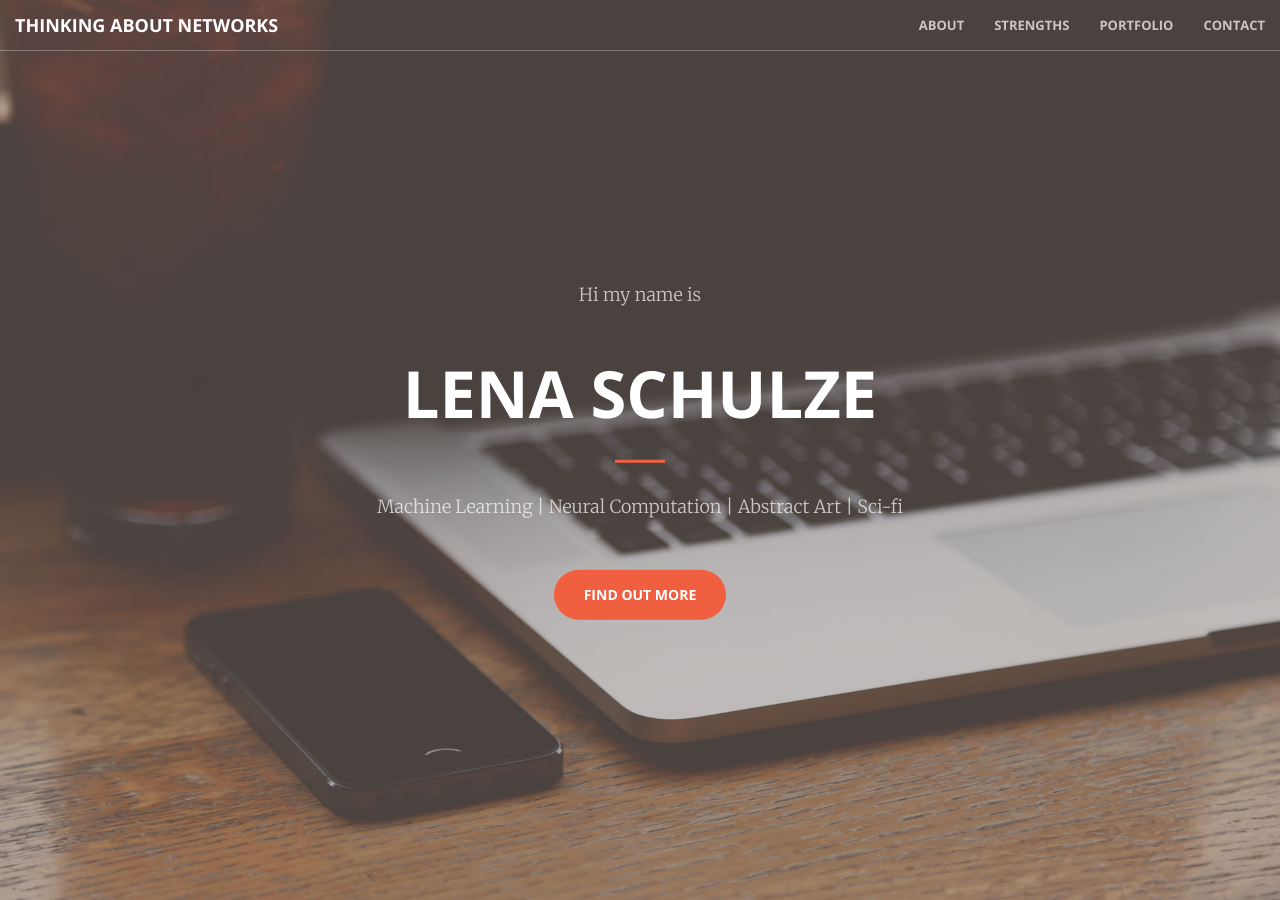
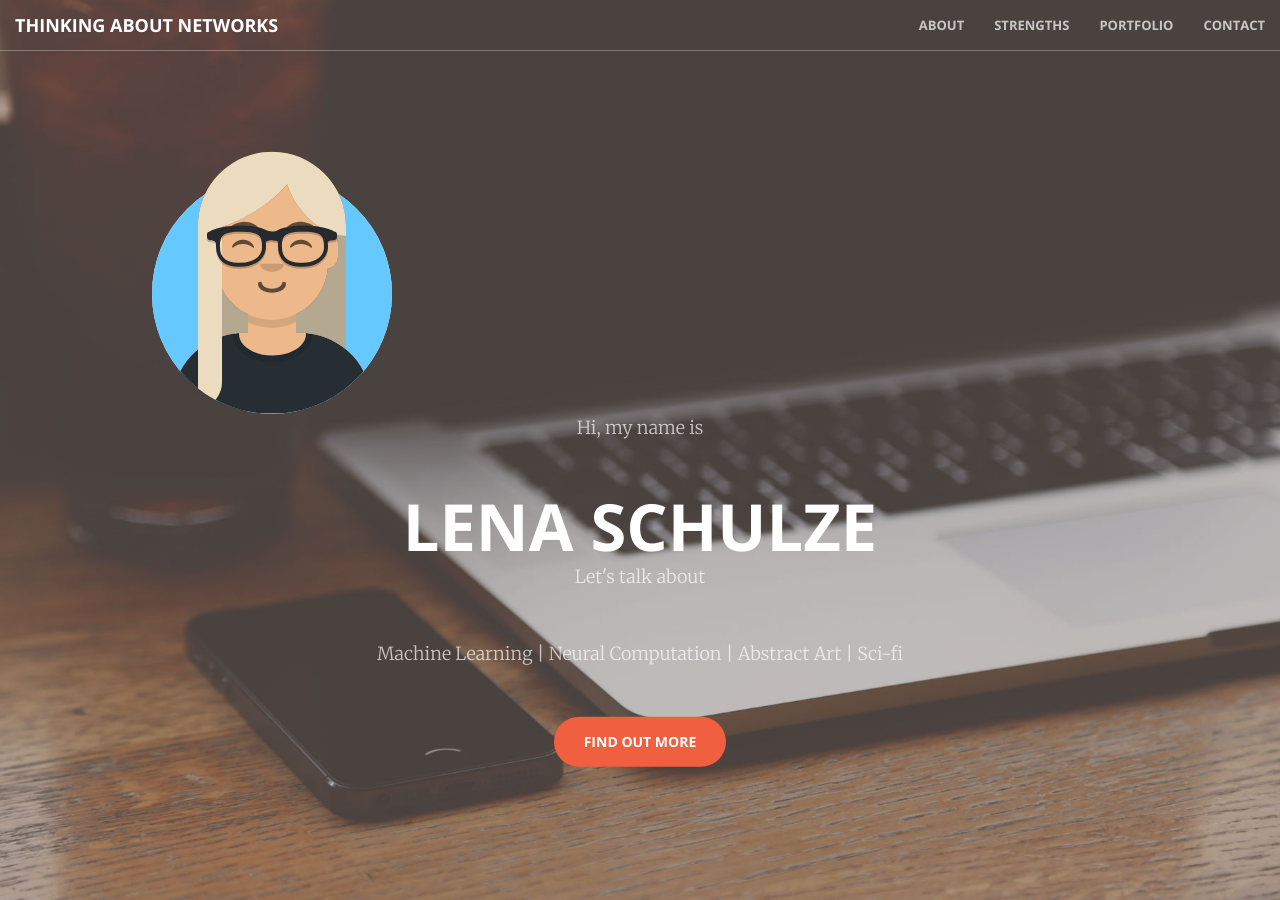
Before and after one commit to jvs--/jvs--.github.io, a Jekyll site: the page built from index.html, in a window 1280 px wide and 900 px high. Built offline with Jekyll 4.4.1, drawn with Linux system fonts in a browser that asks for light colours.

Commit message:
add image

```diff
--- a/_includes/contact.html
+++ b/_includes/contact.html
@@ -7,8 +7,7 @@
                 <hr class="primary">
                 <p>Find me on:</p>
             </div>
-        </div>
-    </div>
+
             <div class="container">
                 <div class="row">
                     <div class="col-lg-2 text-center">
@@ -29,5 +28,8 @@
                     </div>
                 </div>
             </div>
+        </div>
+    </div>
+
 
 </section>
--- a/_includes/header.html
+++ b/_includes/header.html
@@ -1,9 +1,11 @@
 <header>
     <div class="header-content">
         <div class="header-content-inner">
-            <p class="text-faded">Hi my name is</p>
+            <img src="img/icon.svg" class="img-responsive" alt="">
+            <p class="text-faded">Hi, my name is</p>
             <h1>Lena Schulze</h1>
-            <hr>
+
+            <p class="text-faded">Let's talk about</p>
             <p>Machine Learning | Neural Computation | Abstract Art | Sci-fi</p>
             <a href="#about" class="btn btn-primary btn-xl page-scroll">Find Out More</a>
         </div>
--- a/_includes/resume.html
+++ b/_includes/resume.html
@@ -9,7 +9,7 @@
     </div>
     <div class="container">
         <div class="row">
-
+            <div class="col-sm-4">
                 <div class="service-box">
                     <i class="fa fa-4x fa-diamond wow bounceIn text-primary"></i>
                     <h3>WORK</h3>
@@ -17,14 +17,15 @@
                     <p class="text-muted">ML R&D</p>
                     <p class="text-muted">SE</p>
                 </div>
-
+            </div>
+            <div class="col-sm-4"></div>
             <div class="service-box">
                 <i class="fa fa-4x fa-heart wow bounceIn text-primary" data-wow-delay=".3s"></i>
                 <h3>EDU</h3>
                 <p class="text-muted">Ph.D. in </p>
                 <p class="text-muted">B.Sc. in </p>
             </div>
-
+        </div>
     </div>
     </div>
 </section>
```
Also changed, not shown: img/icon.svg (added). Lines whose indentation alone changed are shown as unchanged.
